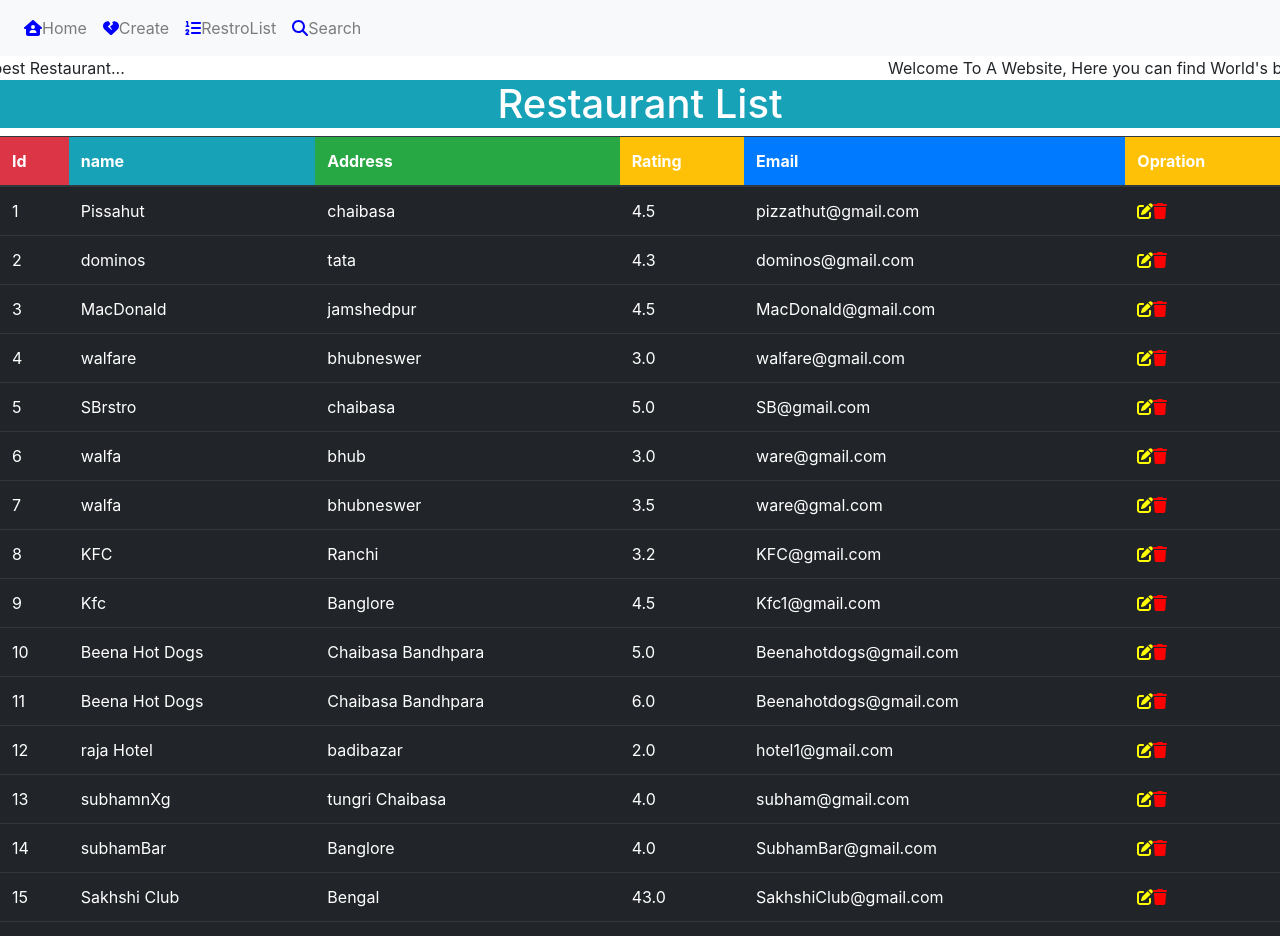
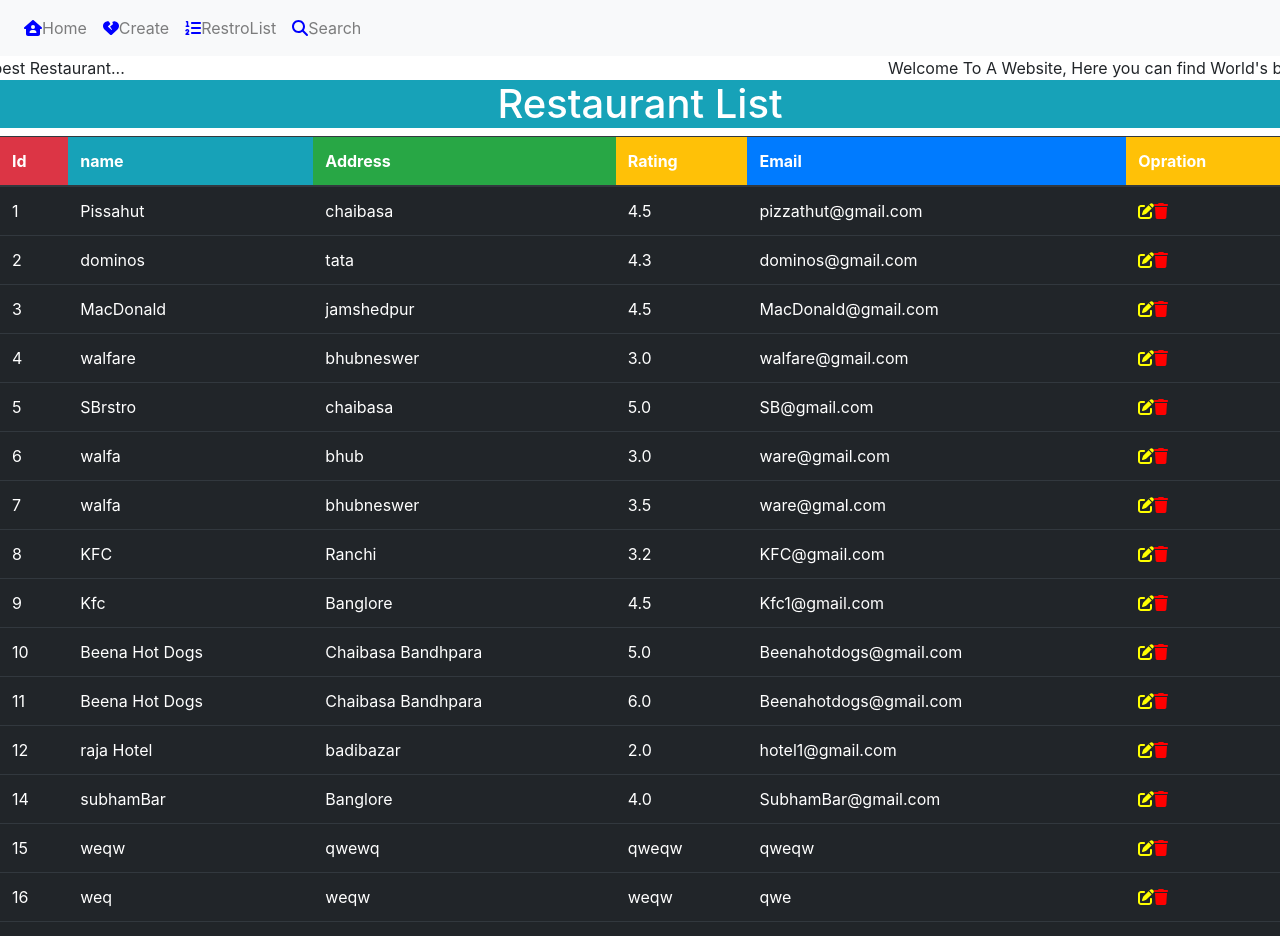
Before and after one commit to SukhdebPatra/client, a React (Create React App) app: page /List in a window 1280 px wide. Shown: the top 936 px of the page. Built offline with nearby package versions, Linux system fonts and the light colour scheme; data requests are answered from the project's data file.

Commit message:
Delete Opration Added

```diff
--- a/db.json
+++ b/db.json
@@ -85,13 +85,6 @@
       "id": 12
     },
     {
-      "name": "subhamnXg",
-      "email": "subham@gmail.com",
-      "rating": "4.0",
-      "address": "tungri Chaibasa",
-      "id": 13
-    },
-    {
       "name": "subhamBar",
       "email": "SubhamBar@gmail.com",
       "rating": "4.0",
@@ -99,18 +92,25 @@
       "id": 14
     },
     {
-      "name": "Sakhshi Club",
-      "email": "SakhshiClub@gmail.com",
-      "rating": "43.0",
-      "address": "Bengal",
+      "name": "weqw",
+      "email": "qweqw",
+      "rating": "qweqw",
+      "address": "qwewq",
       "id": 15
     },
     {
-      "name": "subhamnXg",
-      "email": "subham@gmail.com",
-      "rating": "4.0",
-      "address": "tungri Chaibasa",
+      "name": "weq",
+      "email": "qwe",
+      "rating": "weqw",
+      "address": "weqw",
       "id": 16
+    },
+    {
+      "name": "wqeqw",
+      "email": "weqw",
+      "rating": "wewq",
+      "address": "weqw",
+      "id": 17
     }
   ]
 }
--- a/src/Component/RestoList.jsx
+++ b/src/Component/RestoList.jsx
@@ -1,12 +1,20 @@
 import React, { useEffect, useState } from "react";
 import { FontAwesomeIcon } from "@fortawesome/react-fontawesome";
 import { faEdit, faTrash } from "@fortawesome/free-solid-svg-icons";
+
 
 import { Link } from "react-router-dom";
 
 const RestoList = () => {
   const [list, setList] = useState([]);
 
+
+
+  useEffect(() => {
+    fetchData();
+  }, []);
+
+  // api call
   const fetchData = () => {
     fetch("http://localhost:3000/restaurant")
       .then((response) => {
@@ -17,9 +25,23 @@ const RestoList = () => {
       });
   };
 
-  useEffect(() => {
-    fetchData();
-  }, []);
+
+
+// Delete 1 data
+  const deleteUser=(id)=>{
+   fetch(`http://localhost:3000/restaurant/${id}`,{
+     method:'DELETE'
+   }).then((result)=>{
+     result.json().then((res)=>{
+       console.log(res);
+       fetchData();
+
+     })
+   })
+
+  }
+
+
   return (
     <>
       <div className="App">
@@ -51,9 +73,9 @@ const RestoList = () => {
                     <Link to={"/update/" + ele.id}>
                       <FontAwesomeIcon icon={faEdit} color="yellow" />
                     </Link>
-                    <Link to={"/update/" + ele.id}>
+                    <span onClick={()=>deleteUser(ele.id)}>
                       <FontAwesomeIcon icon={faTrash} color="red"  />
-                    </Link>
+                    </span>
                   </td>
                 </tr>
               );
```
